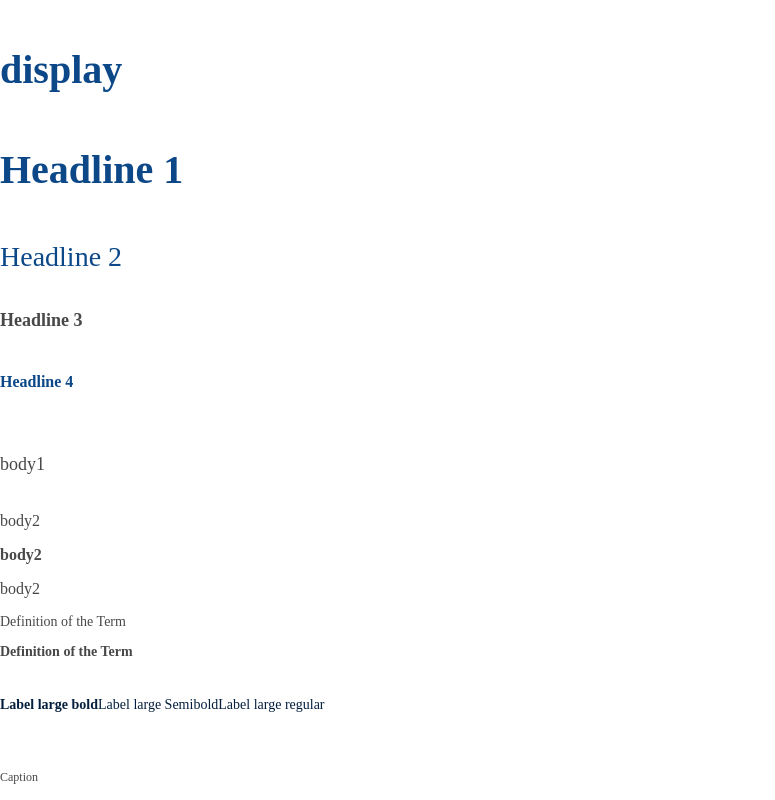
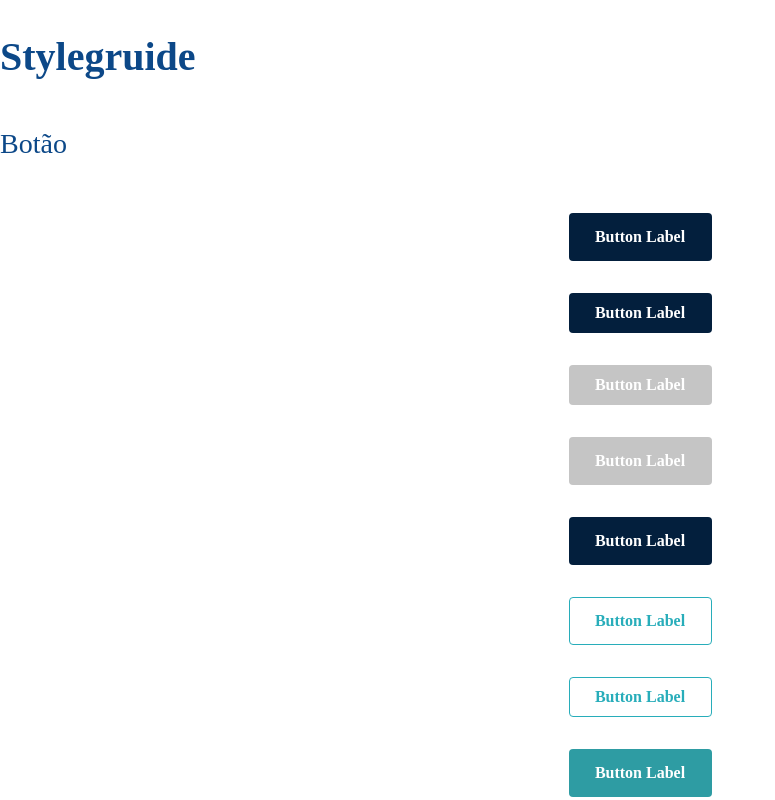
Before and after one commit to deboraCs26/desafio-taqtile-debora, a React (Create React App) app: page / in a window 1280 px wide. Shown: the top 800 px of the page, without its empty margins (0-775 px from the left). Built offline with nearby package versions, Linux system fonts and the light colour scheme.

Commit message:
correção do codigo styleguide button, falta correção do icon

```diff
--- a/package.json
+++ b/package.json
@@ -12,6 +12,7 @@
     "@types/react-dom": "^18.2.3",
     "react": "^18.2.0",
     "react-dom": "^18.2.0",
+    "react-icons": "^4.8.0",
     "react-scripts": "5.0.1",
     "typescript": "^4.9.5",
     "web-vitals": "^2.1.4"
--- a/src/App.tsx
+++ b/src/App.tsx
@@ -1,4 +1,6 @@
+import '../src/style/button/button.css';
 import './App.css';
+import './style/button/button.css';
 import { Display } from './style/typography/display';
 import { H1 } from './style/typography/h1';
 import { H2 } from './style/typography/h2';
@@ -10,18 +12,73 @@ import { DT } from './style/typography/dt-dd';
 import { LargeLabel } from './style/typography/LargeLabel';
 import { Caption } from './style/typography/caption';
 import { Price } from './style/typography/medium-price';
+import { Button } from './style/button/props-button';
+import Icon from './style/button/Iconsax/Linear/Vector.png';
+
 export default function App() {
+
   return (
     <div>
+      <div>
+        <H1>Stylegruide</H1>
+
+        <H2>Botão</H2>
+        <div className="button-container">
+          <Button variant="primary"  icon={Icon} alt="Texto alternativo do ícone">
+            Button Label
+          </Button>
+        </div>
+        <div className="button-container">
+          <Button variant="primary" compact icon={Icon} alt="Texto icone">
+            Button Label
+          </Button>
+        </div>
+
+        <div className="button-container">
+          <Button variant="primary" compact disabled onClick={() => alert("primário funcionando")}>
+            Button Label
+          </Button>
+        </div>
+
+        <div className="button-container">
+          <Button variant="primary" disabled onClick={() => alert("primário funcionando")}>
+            Button Label
+          </Button>
+        </div>
+
+        <div className="button-container item-button :hover">
+          <Button variant="primary">
+            Button Label
+          </Button>
+        </div>
+
+        <div className="button-container">
+          <Button variant="secondary">
+            Button Label
+          </Button>
+        </div>
+        <div className="button-container">
+          <Button variant="secondary" compact>
+            Button Label
+          </Button>
+        </div>
+
+        <div className="button-container">
+          <Button variant="cta">
+            Button Label
+          </Button>
+        </div>
+
+        <div className="button-container">
+          <Button variant="cta" compact>
+            Button Label
+          </Button>
+        </div>
+      </div>
+
       <Display>
         display
       </Display>
-
-      <H1>Headline 1</H1>
-
-      <H2>
-        Headline 2
-      </H2>
 
       <H3>Headline 3</H3>
 
@@ -88,4 +145,4 @@ export default function App() {
     </div>
 
   );
-}
+};
--- /dev/null
+++ b/src/style/button/button.css
@@ -0,0 +1,8 @@
+.button-container {
+  display: flex;
+  justify-content: center;
+  padding: 16px;
+ }
+ .item-button :hover {
+  box-shadow: 0px 2px 4px rgba(0, 0, 0, 0.25);
+ }
--- /dev/null
+++ b/src/style/button/props-button.tsx
@@ -0,0 +1,66 @@
+import React from "react";
+import "./button.css";
+import { colors } from "../colors";
+import { components } from "../typography/typography";
+import { styleButton } from "./style-button";
+
+interface ButtonProps {
+  variant: "primary" | "secondary" | "cta";
+  children: React.ReactNode;
+  onClick?: () => void;
+  disabled?: boolean;
+  alt?: string;
+  icon?: React.ReactNode;
+  compact?: boolean;
+  style?: React.CSSProperties;
+
+}
+
+export const Button = ({ variant, children, icon, disabled = false, onClick, compact, alt }: ButtonProps) => {
+
+  const buttonConstantStyle = {
+    fontFamily: components.family.primary,
+    fontSize: components.fontSize.large,
+    fontWeight: components.fontWeight.bold,
+    minWidth: styleButton.style.minWidth,
+    alignItems: styleButton.style.alignItems,
+    borderRadius: styleButton.style.borderRadius,
+    borderColor: colors.accessory.banner,
+    cursor: "pointer",
+  };
+
+  let backgroundColor, color, border;
+  if (variant === "primary") {
+    backgroundColor = disabled
+      ? colors.neutral.neutralLight
+      : colors.brand.primaryXDark;
+    color = colors.neutral.white;
+    border = styleButton.style.border
+  } else if (variant === "secondary") {
+    backgroundColor = colors.neutral.white;
+    color = colors.accessory.banner;
+    border = `1px solid ${colors.accessory.banner}`;
+  } else if (variant === "cta") {
+    backgroundColor = colors.cta;
+    color = colors.neutral.white;
+    border = styleButton.style.border
+  }
+
+  const styleDoButton = {
+    ...buttonConstantStyle,
+    backgroundColor,
+    color,
+    border,
+    height: compact ? "40px" : "48px",
+  };
+
+  return (
+    <button
+      disabled={disabled}
+      onClick={onClick}
+      style={styleDoButton}
+    >
+      {children}
+    </button>
+  );
+};
--- /dev/null
+++ b/src/style/button/style-button.ts
@@ -0,0 +1,8 @@
+export const styleButton = {
+  style: {
+    borderRadius: "4px",
+    alignItems: "center",
+    minWidth: "143px ",
+    border: "none",
+  },
+};
--- a/src/style/colors.ts
+++ b/src/style/colors.ts
@@ -1,17 +1,14 @@
 export const colors = {
   brand: {
-    primary: {
-      dark: "#031F3D",
+      primaryXDark: "#031F3D",
       medium: "#0C4888",
-    }
-
   },
 
-  cta: "#29D6E7",
+  cta: "#2E9CA3",
 
   accessory: {
-    backgroundSecundario: "#0C4888",
-    backgroundBanner: "#28ADBA"
+    secondary: "#0C4888",
+    banner: "#28ADBA"
   },
 
   neutral: {
--- a/src/style/typography/LargeLabel.tsx
+++ b/src/style/typography/LargeLabel.tsx
@@ -15,7 +15,7 @@ export const LargeLabel = ({ children, weight, color, size }: LargeLabelProps) =
         fontSize: size === "large" ? components.fontSize.medium : components.fontSize.large,
         fontWeight: weight === "bold" ? components.fontWeight.semiBold : components.fontWeight.regular,
         lineHeight: components.lineHeight.large,
-        color: color === "dark" ? colors.brand.primary.dark : colors.neutral.white,
+        color: color === "dark" ? colors.brand.primaryXDark : colors.neutral.white,
       }}
     >
       {children}
--- a/src/style/typography/display.tsx
+++ b/src/style/typography/display.tsx
@@ -9,7 +9,7 @@ export const Display = ({ children }: { children: React.ReactNode }) => {
         fontSize: components.fontSize.xxxxLarge,
         fontWeight: components.fontWeight.bold,
         lineHeight: components.lineHeight.large,
-        color: colors.brand.primary.medium,
+        color: colors.brand.medium,
       }}
     >
       {children}
--- a/src/style/typography/h1.tsx
+++ b/src/style/typography/h1.tsx
@@ -9,7 +9,7 @@ export const H1 = ({ children }: { children: React.ReactNode }) => {
         fontSize: components.fontSize.xxxxLarge,
         fontWeight: components.fontWeight.semiBold,
         lineHeight: components.lineHeight.large,
-        color: colors.brand.primary.medium,
+        color: colors.brand.medium,
       }}
     >
       {children}
--- a/src/style/typography/h2.tsx
+++ b/src/style/typography/h2.tsx
@@ -9,7 +9,7 @@ export const H2 = ({ children }: { children: React.ReactNode }) => {
         fontSize: components.fontSize.xxLarge,
         fontWeight: components.fontWeight.regular,
         lineHeight: components.lineHeight.large,
-        color: colors.brand.primary.medium,
+        color: colors.brand.medium,
       }}
     >
       {children}
--- a/src/style/typography/h4.tsx
+++ b/src/style/typography/h4.tsx
@@ -9,7 +9,7 @@ export const H4 = ({ children }: { children: React.ReactNode }) => {
         fontSize: components.fontSize.large,
         fontWeight: components.fontWeight.extraBold,
         lineHeight: components.lineHeight.large,
-        color: colors.brand.primary.medium,
+        color: colors.brand.medium,
       }}
     >
       {children}
```
Also changed, not shown: src/style/button/Iconsax/Linear/Vector.png (added), 1 other file (tests, documents, lock files or other folders).
